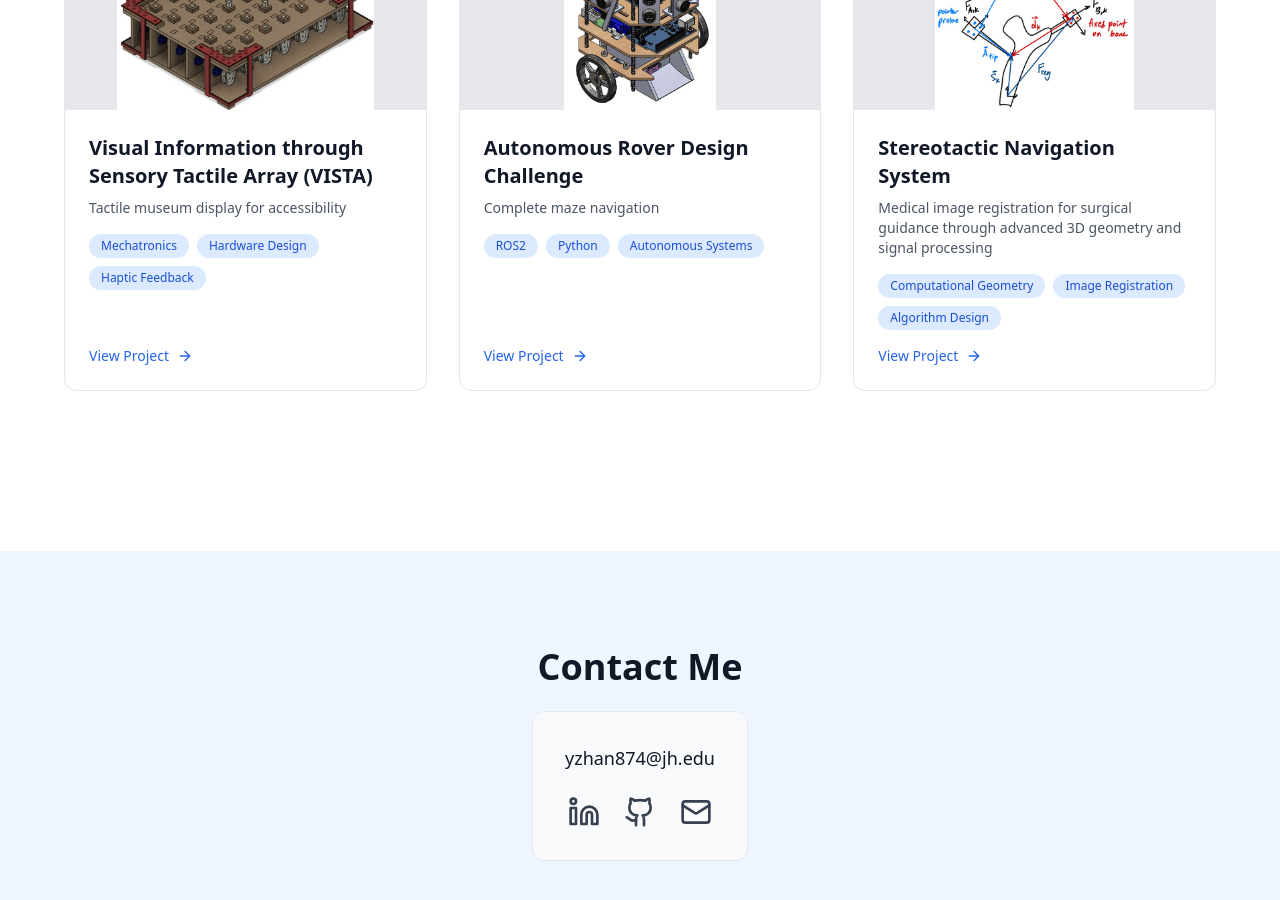
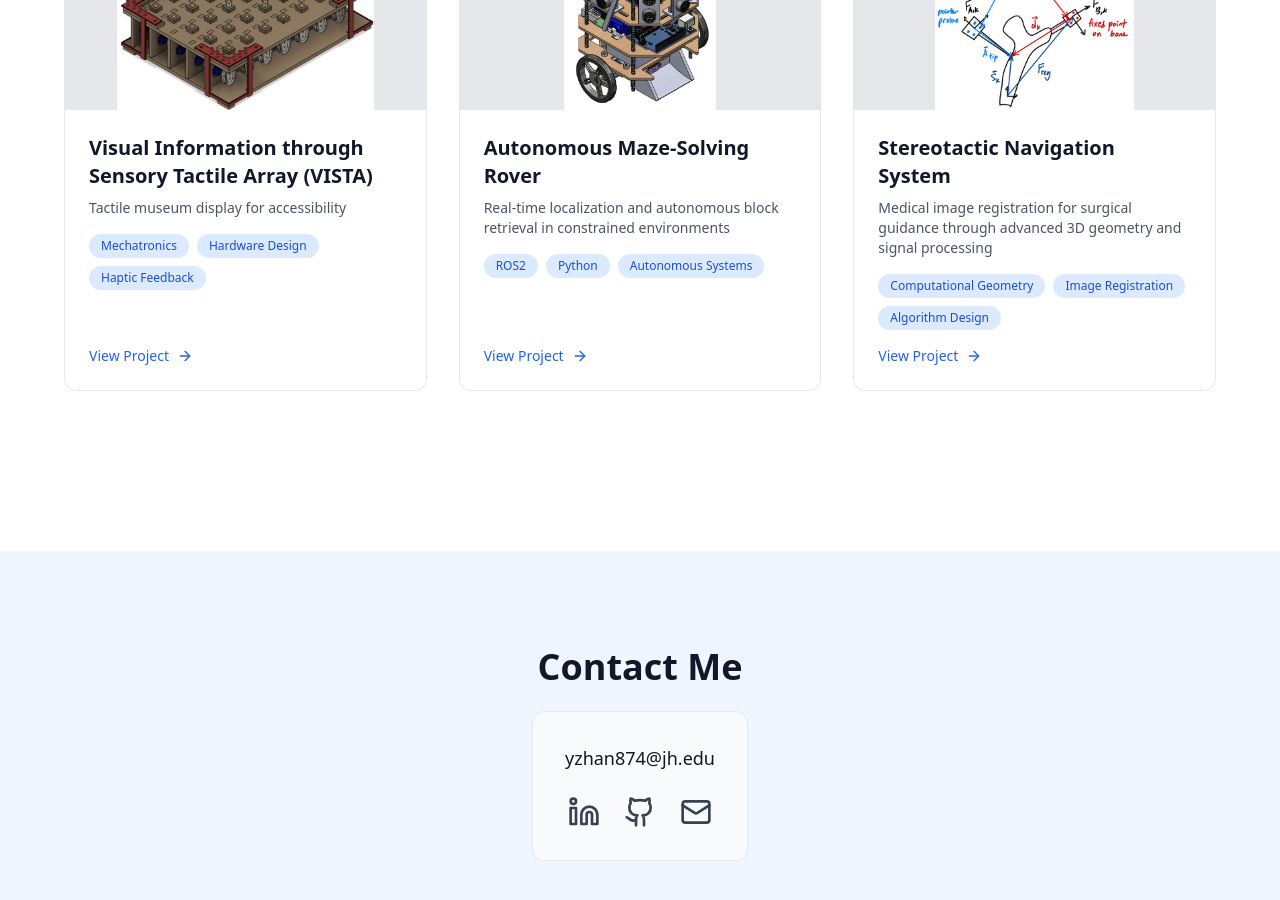
Before and after one commit to yvonne177/portfolio, a React (Vite) app: page / in a window 1280 px wide. Shown: the part 2120-3020 px from the top of the page. Built offline with nearby package versions, Linux system fonts and the light colour scheme.

Commit message:
updated youtube link

```diff
--- a/src/App.jsx
+++ b/src/App.jsx
@@ -36,8 +36,8 @@ export default function Portfolio() {
     },
     {
       id: 2,
-      title: "Autonomous Rover Design Challenge",
-      subtitle: "Complete maze navigation",
+      title: "Autonomous Maze-Solving Rover",
+      subtitle: "Real-time localization and autonomous block retrieval in constrained environments",
       color: "from-blue-400 to-blue-600",
       image: "/portfolio/autonomous-rover-cad.jpeg",
       skills: ["ROS2", "Python", "Autonomous Systems"],
--- a/src/projects/AutonomousRover.jsx
+++ b/src/projects/AutonomousRover.jsx
@@ -68,7 +68,7 @@ export default function AutonomousRover() {
                 <div className="w-full aspect-video bg-black">
                   <iframe
                     className="w-full h-full"
-                    src="https://youtu.be/L4viNf_tiTk"
+                    src="https://www.youtube.com/embed/L4viNf_tiTk"
                     title="Autonomous Rover – Final Project"
                     allow="accelerometer; autoplay; clipboard-write; encrypted-media; gyroscope; picture-in-picture"
                     allowFullScreen
@@ -80,7 +80,7 @@ export default function AutonomousRover() {
                 <div className="p-4">
                   <h3 className="font-semibold text-gray-900 mb-1">About the Project</h3>
                   <p className="text-gray-600 text-sm mb-0">
-                    Final project video essay
+                    This video summarizes the design process for mechanical and electronics components and the overall systems integration.
                   </p>
                 </div>
               </div>
@@ -127,7 +127,7 @@ export default function AutonomousRover() {
             </div>
 
             <div className="p-4 bg-blue-50 border border-blue-200 rounded-lg">
-              <p className="text-gray-700"><strong>Key Features:</strong> Histogram convergence eliminates need for compass/gyroscope • Continuous 6-inch sensor polling enables online localization • Dual side sensors maintain centering • No backtracking prevents death loops • Adaptive turning selects longest available path</p>
+              <p className="text-gray-700"><strong>Key Features:</strong> Histogram convergence eliminates need for compass/gyroscope • Continuous 6-inch sensor polling enables online localization • Dual side sensors maintain centering • Adaptive turning selects longest available path</p>
             </div>
           </div>
 
```
